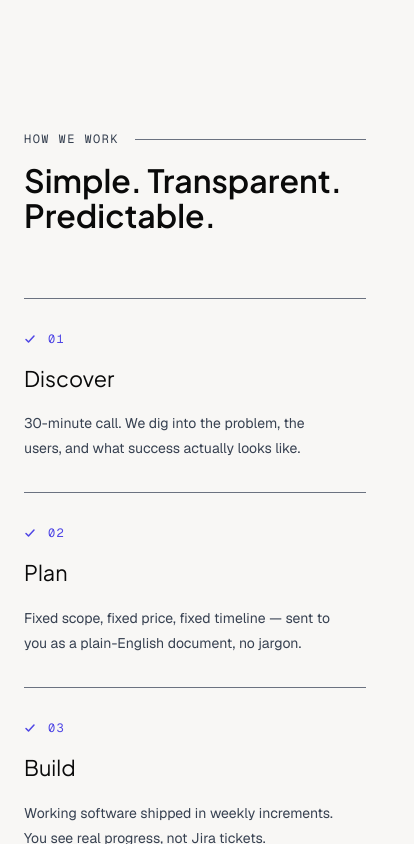
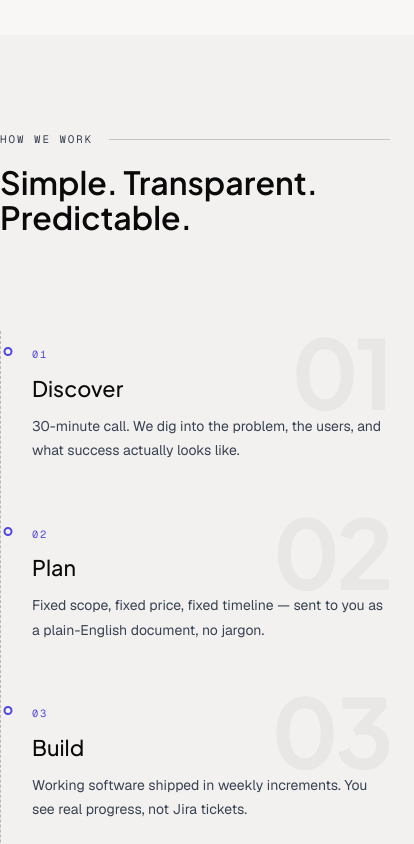
Before and after one commit to Liznat-Labs/Liznatlabs-client-web, a Next.js app: page / in a window 390 px wide. Shown: the part 3800-4644 px from the top of the page, 414 px wide, since content can reach past the window. Built offline with nearby package versions, Linux system fonts and the light colour scheme.

Commit message:
Redesign Process, StatsBar, FinalCTA — break template feel

```diff
--- a/src/components/sections/Process.tsx
+++ b/src/components/sections/Process.tsx
@@ -10,98 +10,275 @@ export function Process() {
     <section
       id="process"
       aria-labelledby="process-heading"
-      className="mx-auto max-w-7xl px-6 py-24 xl:px-8"
+      style={{
+        background: "rgba(0,0,0,0.025)",
+        marginLeft: "-1.5rem",
+        marginRight: "-1.5rem",
+      }}
     >
-      {/* Section eyebrow */}
+      <div className="mx-auto max-w-7xl px-6 py-24 xl:px-8">
+        {/* Eyebrow */}
         <motion.div
-        initial={shouldReduceMotion ? false : { opacity: 0, y: 16 }}
+          initial={shouldReduceMotion ? false : { opacity: 0, y: 14 }}
           whileInView={{ opacity: 1, y: 0 }}
-        viewport={{ once: true, margin: "-100px" }}
+          viewport={{ once: true, margin: "-80px" }}
           transition={{ duration: 0.5, ease: [0.2, 0.8, 0.2, 1] }}
           className="mb-4 flex items-center gap-4"
         >
-        <span className="font-mono text-xs text-muted" style={{ letterSpacing: "0.12em" }}>
+          <span
+            className="font-mono text-muted"
+            style={{ fontSize: "0.68rem", letterSpacing: "0.18em", textTransform: "uppercase" }}
+          >
             HOW WE WORK
           </span>
-        <div className="h-px max-w-xs flex-1" style={{ background: "var(--border)" }} aria-hidden="true" />
+          <div
+            className="h-px max-w-xs flex-1"
+            style={{ background: "var(--border)", opacity: 0.35 }}
+            aria-hidden="true"
+          />
         </motion.div>
 
+        {/* Heading */}
         <motion.h2
           id="process-heading"
-        initial={shouldReduceMotion ? false : { opacity: 0, y: 16 }}
+          initial={shouldReduceMotion ? false : { opacity: 0, y: 14 }}
           whileInView={{ opacity: 1, y: 0 }}
-        viewport={{ once: true, margin: "-100px" }}
-        transition={{ duration: 0.55, ease: [0.2, 0.8, 0.2, 1], delay: 0.05 }}
-        className="mb-16 font-fraunces text-cream"
+          viewport={{ once: true, margin: "-80px" }}
+          transition={{ duration: 0.55, ease: [0.2, 0.8, 0.2, 1], delay: 0.06 }}
+          className="mb-20 font-fraunces text-cream"
           style={{ fontSize: "clamp(2rem, 4vw, 2.75rem)", fontWeight: 600, lineHeight: 1.1 }}
         >
           Simple. Transparent. Predictable.
         </motion.h2>
 
+        {/* Desktop track layout */}
+        <div className="hidden lg:block">
+          {/* Connecting dashed line layer */}
+          <div className="relative mb-0" aria-hidden="true">
             <div
-        className="grid grid-cols-1 gap-0 sm:grid-cols-2 lg:grid-cols-4"
-        role="list"
-      >
+              style={{
+                position: "absolute",
+                top: "50%",
+                left: "12.5%",
+                right: "12.5%",
+                height: "1px",
+                borderTop: "1px dashed var(--border)",
+                opacity: 0.5,
+                transform: "translateY(-50%)",
+              }}
+            />
+          </div>
+
+          {/* Steps grid */}
+          <div className="grid grid-cols-4 gap-0" role="list">
             {processContent.map((step, i) => (
               <motion.div
                 key={step.number}
                 role="listitem"
-            initial={shouldReduceMotion ? false : { opacity: 0, y: 24 }}
+                initial={shouldReduceMotion ? false : { opacity: 0, y: 28 }}
                 whileInView={{ opacity: 1, y: 0 }}
-            viewport={{ once: true, margin: "-100px" }}
+                viewport={{ once: true, margin: "-80px" }}
                 transition={{
-              duration: 0.6,
-              ease: [0.2, 0.8, 0.2, 1],
-              delay: i * 0.08,
+                  duration: 0.65,
+                  ease: [0.16, 1, 0.3, 1],
+                  delay: i * 0.1,
                 }}
-            className="flex flex-col gap-5 px-0 py-8 pr-8"
+                className="relative flex flex-col px-6 py-8"
+                style={{ paddingTop: "3.5rem" }}
+              >
+                {/* Watermark step number */}
+                <span
+                  aria-hidden="true"
+                  className="font-fraunces pointer-events-none select-none"
                   style={{
-              borderTop: "1px solid var(--border)",
+                    position: "absolute",
+                    top: "-1.5rem",
+                    left: "1.25rem",
+                    fontSize: "9rem",
+                    fontWeight: 700,
+                    lineHeight: 1,
+                    color: "#0A0A0A",
+                    opacity: 0.055,
+                    letterSpacing: "-0.04em",
+                    zIndex: 0,
                   }}
-          >
-            {/* Accent tick + number */}
-            <div className="flex items-center gap-3">
-              <svg
-                width="12"
-                height="12"
-                viewBox="0 0 12 12"
-                fill="none"
-                aria-hidden="true"
-                className="shrink-0"
-              >
-                <path
-                  d="M2 6.5 L4.5 9 L10 3"
-                  stroke="var(--accent)"
-                  strokeWidth="1.5"
-                  strokeLinecap="round"
-                  strokeLinejoin="round"
-                />
-              </svg>
-              <span
-                className="font-mono text-xs text-accent"
-                style={{ letterSpacing: "0.1em" }}
                 >
                   {step.number}
                 </span>
-            </div>
+
+                {/* Connector dot on the line */}
+                <div
+                  aria-hidden="true"
+                  style={{
+                    position: "absolute",
+                    top: "0",
+                    left: "50%",
+                    transform: "translateX(-50%) translateY(-50%)",
+                    width: "10px",
+                    height: "10px",
+                    borderRadius: "50%",
+                    background: "var(--bg)",
+                    border: "2px solid var(--accent)",
+                    zIndex: 1,
+                  }}
+                />
+
+                {/* Content */}
+                <div className="relative z-10 flex flex-col gap-4">
+                  {/* Step label */}
+                  <span
+                    className="font-mono"
+                    style={{
+                      fontSize: "0.65rem",
+                      letterSpacing: "0.16em",
+                      textTransform: "uppercase",
+                      color: "var(--accent)",
+                      fontWeight: 500,
+                    }}
+                  >
+                    {step.number}
+                  </span>
 
                   {/* Title */}
                   <h3
-              className="font-fraunces text-cream"
-              style={{ fontSize: "1.35rem", fontWeight: 400, lineHeight: 1.15 }}
+                    className="font-fraunces"
+                    style={{
+                      fontSize: "1.4rem",
+                      fontWeight: 500,
+                      lineHeight: 1.15,
+                      color: "var(--text)",
+                    }}
                   >
                     {step.title}
                   </h3>
 
+                  {/* Accent rule */}
+                  <div
+                    aria-hidden="true"
+                    style={{
+                      width: "24px",
+                      height: "1px",
+                      background: "var(--accent)",
+                      opacity: 0.4,
+                    }}
+                  />
+
                   {/* Body */}
                   <p
                     className="font-geist text-muted"
-              style={{ fontSize: "0.875rem", lineHeight: 1.75, fontWeight: 400 }}
+                    style={{ fontSize: "0.85rem", lineHeight: 1.8, fontWeight: 400 }}
                   >
                     {step.body}
                   </p>
+                </div>
               </motion.div>
             ))}
+          </div>
+        </div>
+
+        {/* Mobile vertical layout */}
+        <div className="lg:hidden" role="list">
+          <div className="relative flex flex-col gap-0 pl-8">
+            {/* Vertical line */}
+            <div
+              aria-hidden="true"
+              style={{
+                position: "absolute",
+                top: "1rem",
+                bottom: "1rem",
+                left: "0",
+                width: "1px",
+                borderLeft: "1px dashed var(--border)",
+                opacity: 0.45,
+              }}
+            />
+
+            {processContent.map((step, i) => (
+              <motion.div
+                key={step.number}
+                role="listitem"
+                initial={shouldReduceMotion ? false : { opacity: 0, x: -16 }}
+                whileInView={{ opacity: 1, x: 0 }}
+                viewport={{ once: true, margin: "-60px" }}
+                transition={{
+                  duration: 0.55,
+                  ease: [0.16, 1, 0.3, 1],
+                  delay: i * 0.08,
+                }}
+                className="relative flex flex-col gap-3 py-8"
+              >
+                {/* Dot on vertical line */}
+                <div
+                  aria-hidden="true"
+                  style={{
+                    position: "absolute",
+                    top: "2rem",
+                    left: "-1.5rem",
+                    transform: "translateX(-50%)",
+                    width: "9px",
+                    height: "9px",
+                    borderRadius: "50%",
+                    background: "var(--bg)",
+                    border: "2px solid var(--accent)",
+                  }}
+                />
+
+                {/* Watermark number behind content */}
+                <span
+                  aria-hidden="true"
+                  className="font-fraunces pointer-events-none select-none"
+                  style={{
+                    position: "absolute",
+                    top: "0.5rem",
+                    right: "0",
+                    fontSize: "6rem",
+                    fontWeight: 700,
+                    lineHeight: 1,
+                    color: "#0A0A0A",
+                    opacity: 0.04,
+                    letterSpacing: "-0.04em",
+                    zIndex: 0,
+                  }}
+                >
+                  {step.number}
+                </span>
+
+                <div className="relative z-10 flex flex-col gap-3">
+                  <span
+                    className="font-mono"
+                    style={{
+                      fontSize: "0.65rem",
+                      letterSpacing: "0.16em",
+                      textTransform: "uppercase",
+                      color: "var(--accent)",
+                    }}
+                  >
+                    {step.number}
+                  </span>
+
+                  <h3
+                    className="font-fraunces"
+                    style={{
+                      fontSize: "1.35rem",
+                      fontWeight: 500,
+                      lineHeight: 1.2,
+                      color: "var(--text)",
+                    }}
+                  >
+                    {step.title}
+                  </h3>
+
+                  <p
+                    className="font-geist text-muted"
+                    style={{ fontSize: "0.875rem", lineHeight: 1.75 }}
+                  >
+                    {step.body}
+                  </p>
+                </div>
+              </motion.div>
+            ))}
+          </div>
+        </div>
       </div>
     </section>
   );
--- a/src/components/sections/StatsBar.tsx
+++ b/src/components/sections/StatsBar.tsx
@@ -7,10 +7,15 @@ const stats = [
   { value: 15, suffix: "+", label: "Projects shipped", color: "var(--accent)" },
   { value: 100, suffix: "%", label: "On-time delivery", color: "var(--accent-2)" },
   { value: 6, suffix: " wks", label: "Max. delivery time", color: "#8264ff" },
-  { value: 5, suffix: ".0â˜…", label: "Average rating", color: "#16a34a" },
+  { value: 5, suffix: ".0*", label: "Average rating", color: "#16a34a" },
 ];
 
-function CountUp({ target, suffix, color, duration = 1.4 }: {
+function CountUp({
+  target,
+  suffix,
+  color,
+  duration = 1.4,
+}: {
   target: number;
   suffix: string;
   color: string;
@@ -23,7 +28,10 @@ function CountUp({ target, suffix, color, duration = 1.4 }: {
 
   useEffect(() => {
     if (!inView) return;
-    if (shouldReduceMotion) { setCount(target); return; }
+    if (shouldReduceMotion) {
+      setCount(target);
+      return;
+    }
 
     let frame = 0;
     const totalFrames = Math.round(duration * 60);
@@ -40,7 +48,8 @@ function CountUp({ target, suffix, color, duration = 1.4 }: {
 
   return (
     <span ref={ref} style={{ color }}>
-      {count}{suffix}
+      {count}
+      {suffix}
     </span>
   );
 }
@@ -51,54 +60,95 @@ export function StatsBar() {
   return (
     <section
       aria-label="Studio highlights"
-      className="relative mx-auto max-w-7xl px-6 py-16 xl:px-8"
+      style={{
+        background: "rgba(10,10,10,0.04)",
+        borderTop: "1px solid var(--border)",
+        marginLeft: "-1.5rem",
+        marginRight: "-1.5rem",
+      }}
     >
-      {/* Subtle background bloom */}
+      <div className="mx-auto max-w-7xl px-6 xl:px-8">
         <div
-        className="pointer-events-none absolute inset-0 -z-10"
-        aria-hidden="true"
-        style={{
-          background:
-            "radial-gradient(ellipse 70% 100% at 50% 50%, rgba(79, 70, 229,0.05) 0%, transparent 65%)",
-        }}
-      />
-
-      <div className="grid grid-cols-2 gap-px overflow-hidden rounded-2xl md:grid-cols-4"
-        style={{ border: "1px solid var(--border)", background: "var(--border)" }}
+          className="grid grid-cols-2 md:grid-cols-4"
+          role="list"
+          style={{ position: "relative" }}
         >
           {stats.map((stat, i) => (
             <motion.div
               key={stat.label}
-            initial={shouldReduceMotion ? false : { opacity: 0, y: 20 }}
+              role="listitem"
+              initial={shouldReduceMotion ? false : { opacity: 0, y: 16 }}
               whileInView={{ opacity: 1, y: 0 }}
               viewport={{ once: true, margin: "-60px" }}
-            transition={{ duration: 0.6, ease: [0.16, 1, 0.3, 1], delay: i * 0.08 }}
-            className="flex flex-col items-center gap-2 px-6 py-10 text-center"
-            style={{ background: "rgba(255,255,255,0.85)", backdropFilter: "blur(12px)" }}
+              transition={{
+                duration: 0.6,
+                ease: [0.16, 1, 0.3, 1],
+                delay: i * 0.09,
+              }}
+              className="relative flex flex-col items-start"
+              style={{
+                padding: "3rem 2.5rem",
+              }}
             >
-            {/* Accent dot */}
-            <span
-              className="mb-1 h-1.5 w-1.5 rounded-full"
-              style={{ background: stat.color }}
+              {/* Vertical separator — shown between columns on desktop only */}
+              {i > 0 && (
+                <div
                   aria-hidden="true"
+                  className="hidden md:block"
+                  style={{
+                    position: "absolute",
+                    top: "20%",
+                    bottom: "20%",
+                    left: 0,
+                    width: "1px",
+                    background: "var(--border)",
+                    opacity: 0.3,
+                  }}
+                />
+              )}
+
+              {/* Accent top rule */}
+              <div
+                aria-hidden="true"
+                style={{
+                  width: "24px",
+                  height: "2px",
+                  background: stat.color,
+                  marginBottom: "1.5rem",
+                  opacity: 0.9,
+                }}
               />
 
+              {/* Stat number */}
               <span
                 className="font-geist tabular-nums"
-              style={{ fontSize: "clamp(2rem, 4vw, 3rem)", fontWeight: 700, lineHeight: 1, letterSpacing: "-0.03em" }}
+                style={{
+                  fontSize: "clamp(3.5rem, 7vw, 5.5rem)",
+                  fontWeight: 700,
+                  lineHeight: 1,
+                  letterSpacing: "-0.04em",
+                }}
               >
                 <CountUp target={stat.value} suffix={stat.suffix} color={stat.color} />
               </span>
 
+              {/* Label */}
               <span
                 className="font-mono text-muted"
-              style={{ fontSize: "0.7rem", letterSpacing: "0.1em", textTransform: "uppercase" }}
+                style={{
+                  fontSize: "0.65rem",
+                  letterSpacing: "0.14em",
+                  textTransform: "uppercase",
+                  marginTop: "0.85rem",
+                  fontWeight: 500,
+                }}
               >
                 {stat.label}
               </span>
             </motion.div>
           ))}
         </div>
+      </div>
     </section>
   );
 }
```
Also changed, not shown: src/components/sections/FinalCTA.tsx (+26 -38 lines). Lines whose indentation alone changed are shown as unchanged.
